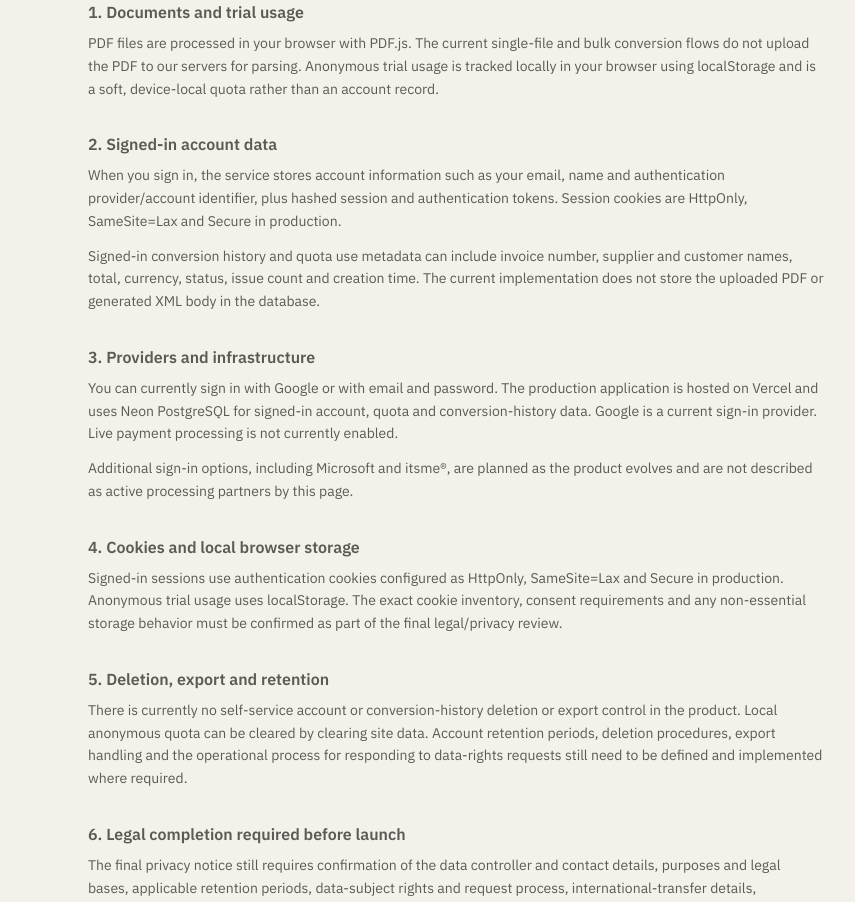
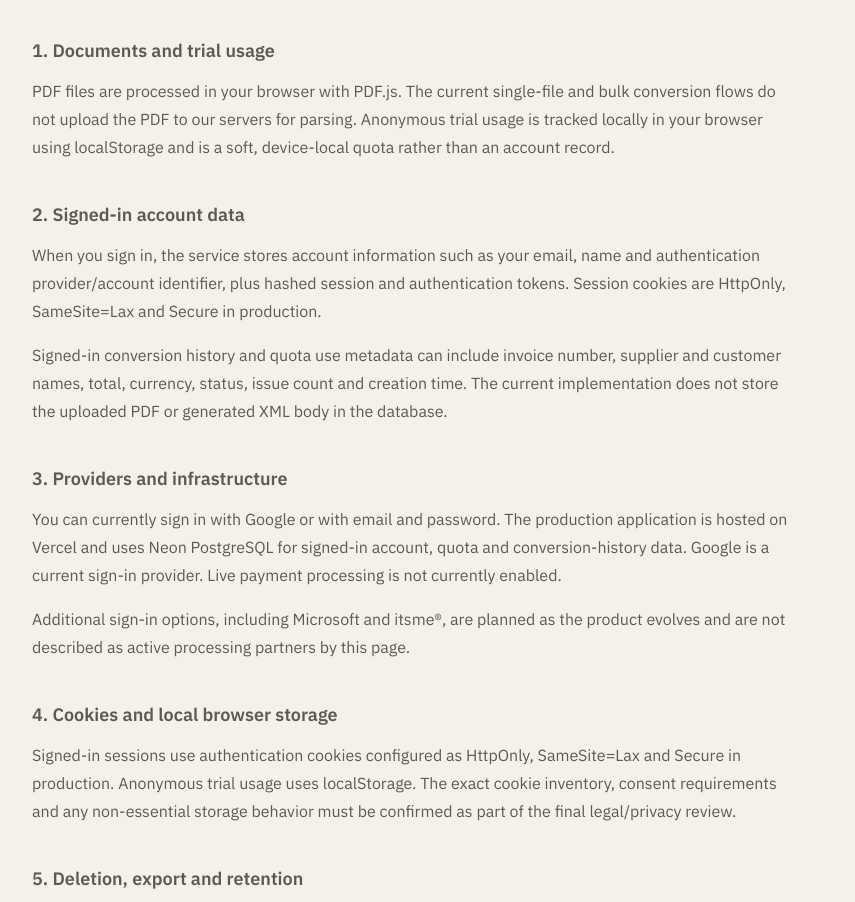
Before and after one commit to peppolfixbelgium-debug/Peppol-Suite, a React (Vite) app: page /privacy in a window 1280 px wide. Shown: the part 340-1242 px from the top of the page, without its empty margins (184-1039 px from the left). Built offline with nearby package versions, Linux system fonts and the light colour scheme; no server answers.

Commit message:
fix: improve privacy page readability

```diff
--- a/src/routes/privacy.tsx
+++ b/src/routes/privacy.tsx
@@ -7,12 +7,12 @@ export const Route = createFileRoute("/privacy")({ component: Privacy });
 function Privacy() {
   const lang = usePrefs((s) => s.lang);
   return (
-    <main className="mx-auto max-w-3xl px-4 py-12">
+    <main className="mx-auto max-w-4xl px-4 py-12 sm:px-6">
       <h1 className="font-display text-4xl tracking-tight">{t(lang, "privacy_title")}</h1>
 
-      <div className="mt-8 space-y-8 text-sm leading-relaxed text-muted">
-        <section>
-          <h2 className="mb-2 text-base font-semibold text-foreground">At a glance</h2>
+      <div className="mt-8 max-w-3xl space-y-10 text-base leading-7 text-muted">
+        <section aria-labelledby="privacy-glance">
+          <h2 id="privacy-glance" className="mb-3 text-lg font-semibold text-foreground">At a glance</h2>
           <p>
             Peppol Suite currently processes PDF documents in the browser for the single-file and bulk conversion
             flows described below. The current implementation does not store uploaded PDFs or generated XML bodies
@@ -21,8 +21,8 @@ function Privacy() {
           </p>
         </section>
 
-        <section>
-          <h2 className="mb-2 text-base font-semibold text-foreground">1. Documents and trial usage</h2>
+        <section aria-labelledby="privacy-documents">
+          <h2 id="privacy-documents" className="mb-3 text-lg font-semibold text-foreground">1. Documents and trial usage</h2>
           <p>
             PDF files are processed in your browser with PDF.js. The current single-file and bulk conversion flows
             do not upload the PDF to our servers for parsing. Anonymous trial usage is tracked locally in your
@@ -30,34 +30,35 @@ function Privacy() {
           </p>
         </section>
 
-        <section>
-          <h2 className="mb-2 text-base font-semibold text-foreground">2. Signed-in account data</h2>
+        <section aria-labelledby="privacy-account">
+          <h2 id="privacy-account" className="mb-3 text-lg font-semibold text-foreground">2. Signed-in account data</h2>
           <p>
             When you sign in, the service stores account information such as your email, name and authentication
             provider/account identifier, plus hashed session and authentication tokens. Session cookies are
             HttpOnly, SameSite=Lax and Secure in production.
           </p>
-          <p className="mt-3">
+          <p className="mt-4">
             Signed-in conversion history and quota use metadata can include invoice number, supplier and customer
-            names, total, currency, status, issue count and creation time. The current implementation does not store the uploaded PDF or generated XML body in the database.
+            names, total, currency, status, issue count and creation time. The current implementation does not
+            store the uploaded PDF or generated XML body in the database.
           </p>
         </section>
 
-        <section>
-          <h2 className="mb-2 text-base font-semibold text-foreground">3. Providers and infrastructure</h2>
+        <section aria-labelledby="privacy-providers">
+          <h2 id="privacy-providers" className="mb-3 text-lg font-semibold text-foreground">3. Providers and infrastructure</h2>
           <p>
             You can currently sign in with Google or with email and password. The production application is hosted
             on Vercel and uses Neon PostgreSQL for signed-in account, quota and conversion-history data. Google is
             a current sign-in provider. Live payment processing is not currently enabled.
           </p>
-          <p className="mt-3">
+          <p className="mt-4">
             Additional sign-in options, including Microsoft and itsme®, are planned as the product evolves and are
             not described as active processing partners by this page.
           </p>
         </section>
 
-        <section>
-          <h2 className="mb-2 text-base font-semibold text-foreground">4. Cookies and local browser storage</h2>
+        <section aria-labelledby="privacy-cookies">
+          <h2 id="privacy-cookies" className="mb-3 text-lg font-semibold text-foreground">4. Cookies and local browser storage</h2>
           <p>
             Signed-in sessions use authentication cookies configured as HttpOnly, SameSite=Lax and Secure in
             production. Anonymous trial usage uses localStorage. The exact cookie inventory, consent requirements
@@ -65,8 +66,8 @@ function Privacy() {
           </p>
         </section>
 
-        <section>
-          <h2 className="mb-2 text-base font-semibold text-foreground">5. Deletion, export and retention</h2>
+        <section aria-labelledby="privacy-retention">
+          <h2 id="privacy-retention" className="mb-3 text-lg font-semibold text-foreground">5. Deletion, export and retention</h2>
           <p>
             There is currently no self-service account or conversion-history deletion or export control in the
             product. Local anonymous quota can be cleared by clearing site data. Account retention periods,
@@ -75,8 +76,8 @@ function Privacy() {
           </p>
         </section>
 
-        <section>
-          <h2 className="mb-2 text-base font-semibold text-foreground">6. Legal completion required before launch</h2>
+        <section aria-labelledby="privacy-legal">
+          <h2 id="privacy-legal" className="mb-3 text-lg font-semibold text-foreground">6. Legal completion required before launch</h2>
           <p>
             The final privacy notice still requires confirmation of the data controller and contact details,
             purposes and legal bases, applicable retention periods, data-subject rights and request process,
```
